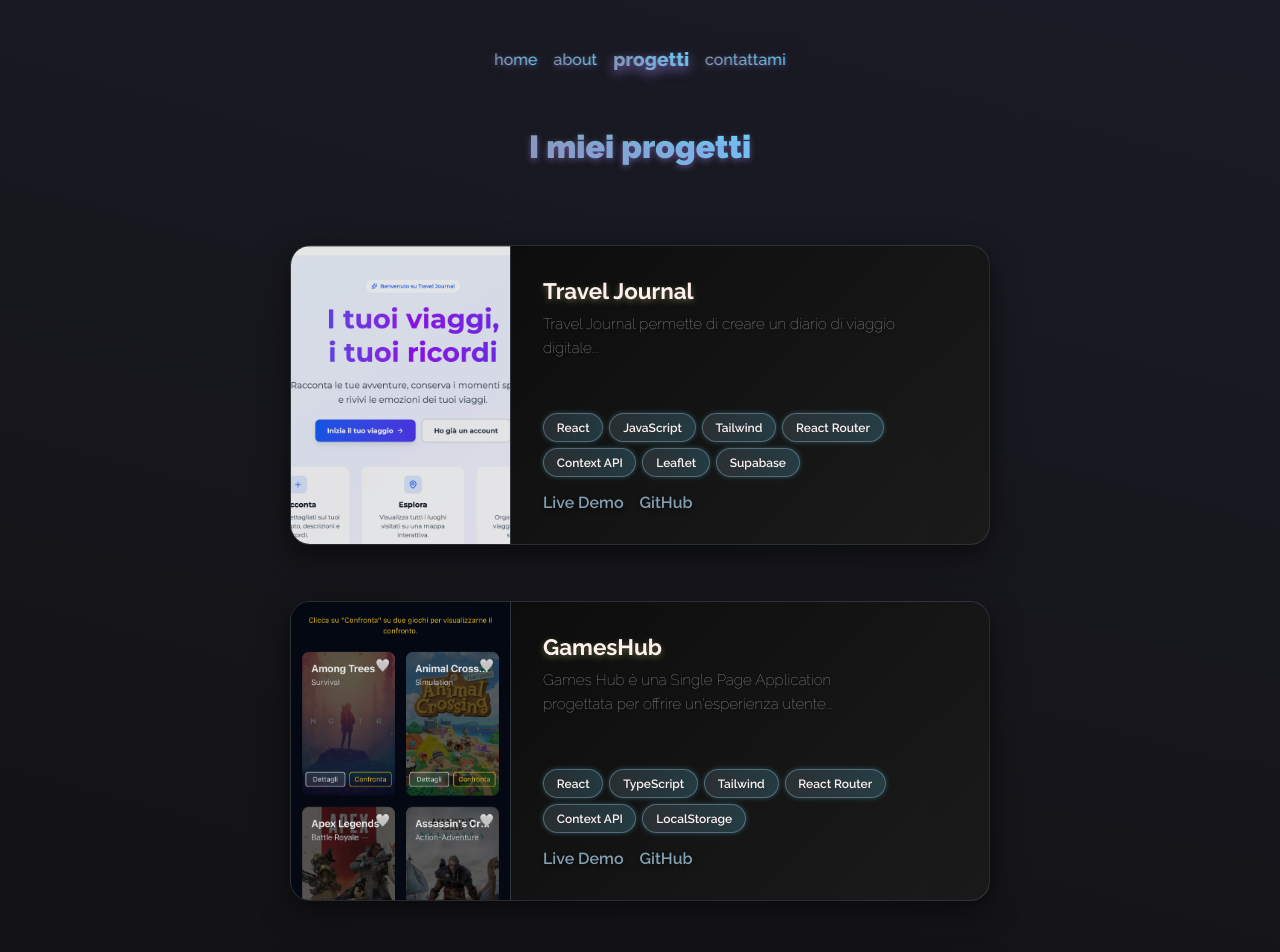
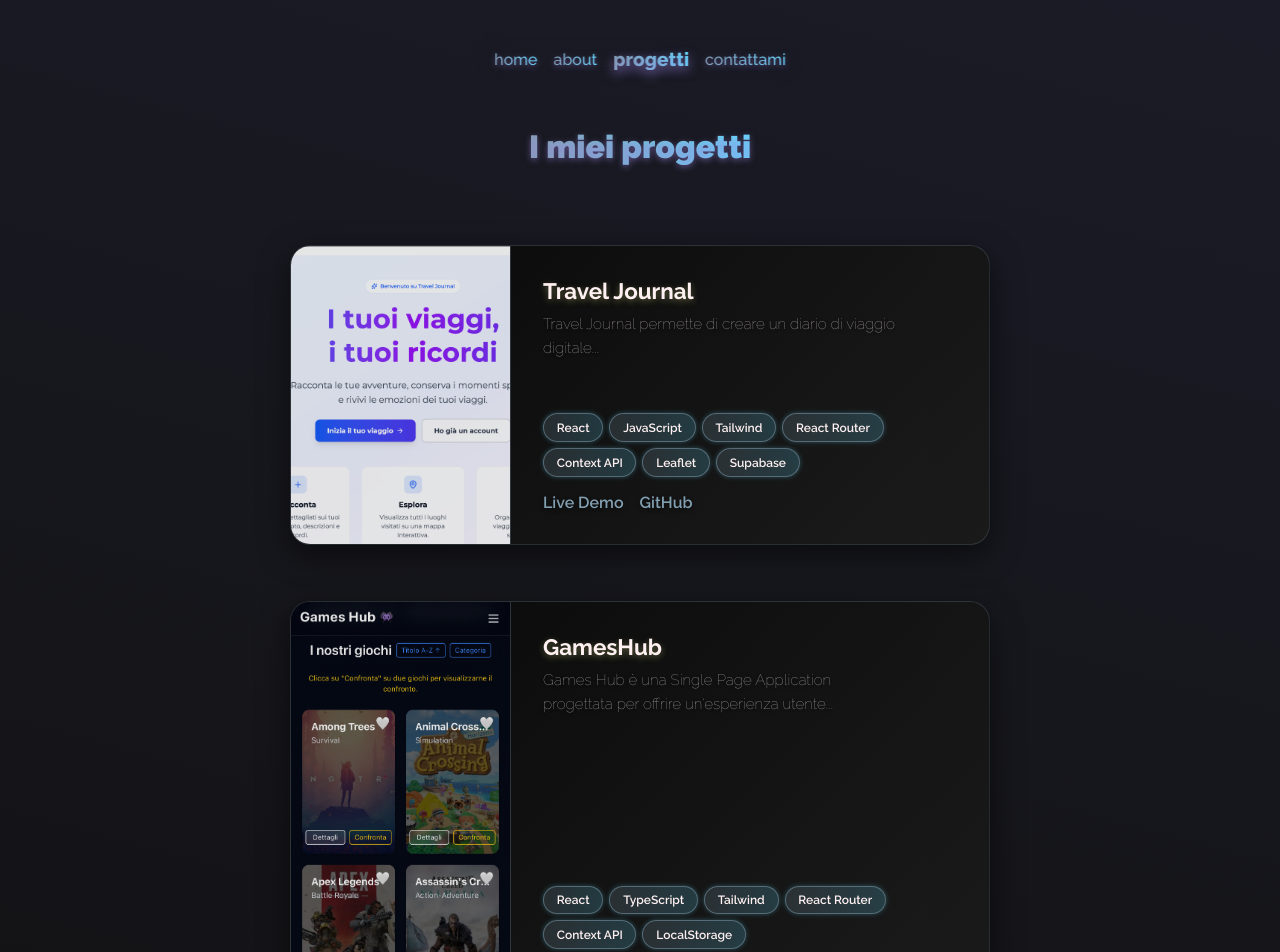
Before and after one commit to lucaconigliaro/Portfolio, a React (Vite) app: page /projects in a window 1280 px wide. Shown: the top 952 px of the page. Built offline with nearby package versions, Linux system fonts and the light colour scheme.

Commit message:
fix footer contact

```diff
--- a/src/index.css
+++ b/src/index.css
@@ -500,6 +500,10 @@ main .img-lang span {
   box-shadow: 0 3px 8px rgba(131, 180, 228, 0.5);
 }
 
+footer .contact {
+  cursor: pointer;
+}
+
 footer .social-icons {
   display: flex;
   gap: 0.3rem;
@@ -607,7 +611,6 @@ footer .footer-down {
   align-items: stretch;
   max-width: 700px;
   width: 100%;
-  height: 300px;
   min-height: 300px;
   border-radius: 20px;
   overflow: hidden;
@@ -783,7 +786,8 @@ form {
   color: rgb(0, 0, 0);
   font-weight: 500;
   cursor: pointer;
-  transition: transform 0.3s ease, box-shadow 0.3s ease, background-position 0.5s ease;
+  transition: transform 0.3s ease, box-shadow 0.3s ease,
+    background-position 0.5s ease;
 
   /* Overlay direttamente sul form */
   background: linear-gradient(
@@ -798,9 +802,9 @@ form {
 
 form:hover {
   transform: translateY(-5px);
-  box-shadow: 0 15px 50px rgba(159, 131, 228, 0.6), 0 0 30px rgba(97, 218, 251, 0.3);
+  box-shadow: 0 15px 50px rgba(159, 131, 228, 0.6),
+    0 0 30px rgba(97, 218, 251, 0.3);
 }
-
 
 form:hover::before {
   opacity: 1;
```
